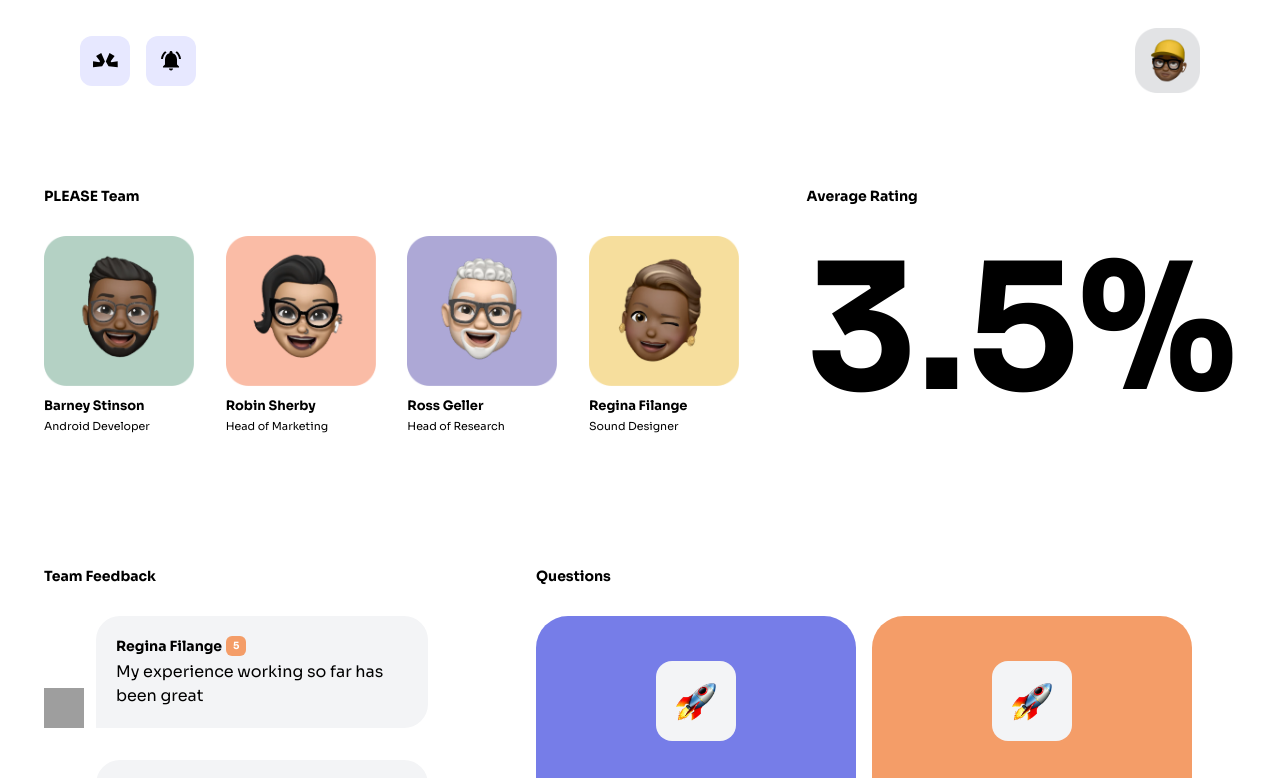
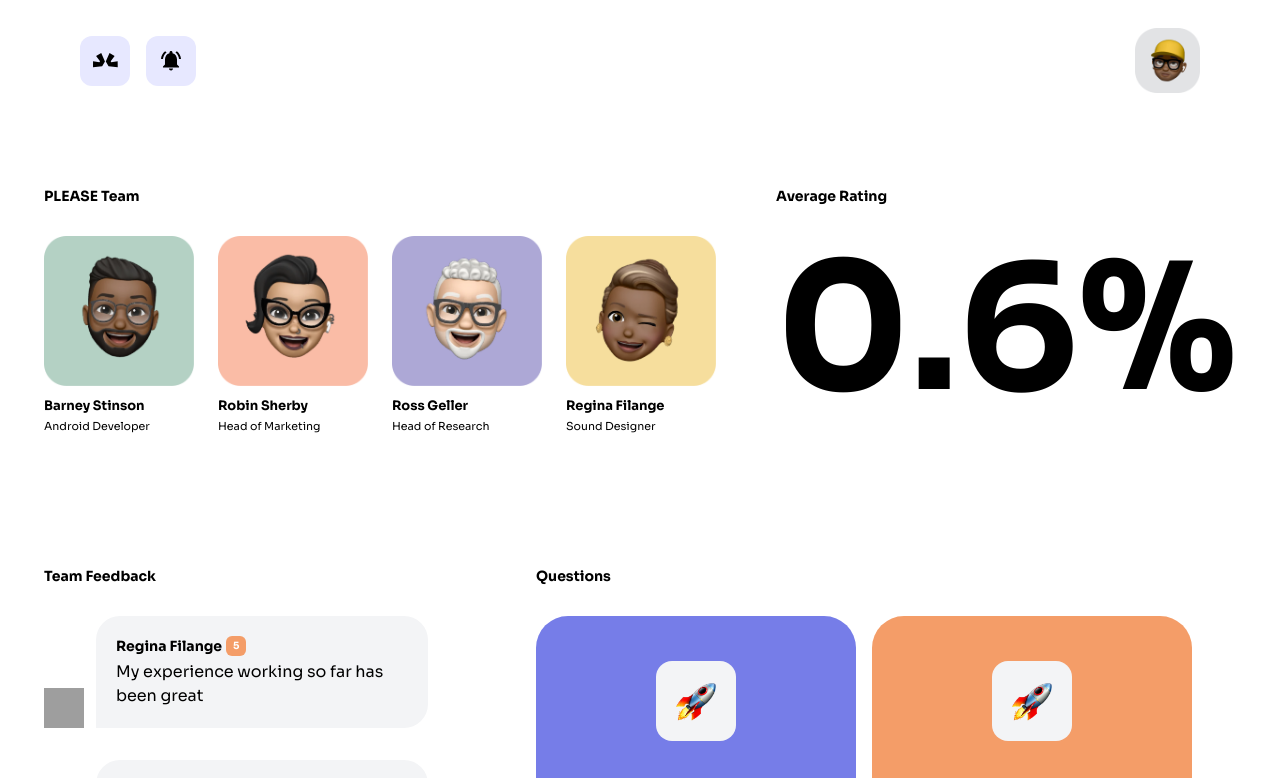
Before and after one commit to soclarence/Team-Feedback-App, a React (Create React App) app: page /dashboard in a window 1280 px wide. Shown: the top 778 px of the page. Built offline with nearby package versions, Linux system fonts and the light colour scheme; data requests are answered from the project's data file; grey boxes are pictures that could not be loaded.

Commit message:
complete average count calculation

```diff
--- a/db.json
+++ b/db.json
@@ -16,7 +16,7 @@
     },
     {
       "img": "/static/media/TeamPhoto01.548cc4091caf3326cfd5.png",
-      "rate": "5",
+      "rate": 5,
       "name": "Regina Filange",
       "reply": "My experience working so far has been great",
       "id": 3
--- a/src/Components/Atoms/AverageCount.jsx
+++ b/src/Components/Atoms/AverageCount.jsx
@@ -1,7 +1,14 @@
-function averageCount() {
+function averageCount({feedback}) {
+
+    // Calculate rating
+    let average = feedback.reduce((acc, cur) => {
+            return acc + cur.rate
+    }, 0) / 20
+
+
     return(
         <div className=" ">
-            <p className="mt-[-50px] text-[10rem] lg:text-[11rem] sm:text-[6rem] md:text-[8rem] leading-relaxed font-bold text-left">3.5%</p>
+            <p className="mt-[-50px] text-[10rem] lg:text-[11rem] sm:text-[6rem] md:text-[8rem] leading-relaxed font-bold text-left">{average}%</p>
         </div>
     )
 }
--- a/src/Components/Pages/Dashboard.jsx
+++ b/src/Components/Pages/Dashboard.jsx
@@ -20,7 +20,7 @@ function Dashboard({feedback}) {
                 </div>
                 <div className="lg:mr-0 md:pl-11  basis-1/4 sm:mt-[-50px]">
                     <DashHeader header="Average Rating"/>
-                    <AverageCount />
+                    <AverageCount feedback ={feedback}/>
                 </div>
             </div>
 
--- a/src/Components/Pages/EnterFeedback.jsx
+++ b/src/Components/Pages/EnterFeedback.jsx
@@ -125,7 +125,7 @@ function EnterFeedBack({handleAdd}){
 
         const newFeedback = {
             img: randomUser.img,
-            rate: userReply.rate,
+            rate: parseInt(userReply.rate),
             name: randomUser.name,
             reply: userReply.reply
 
```
